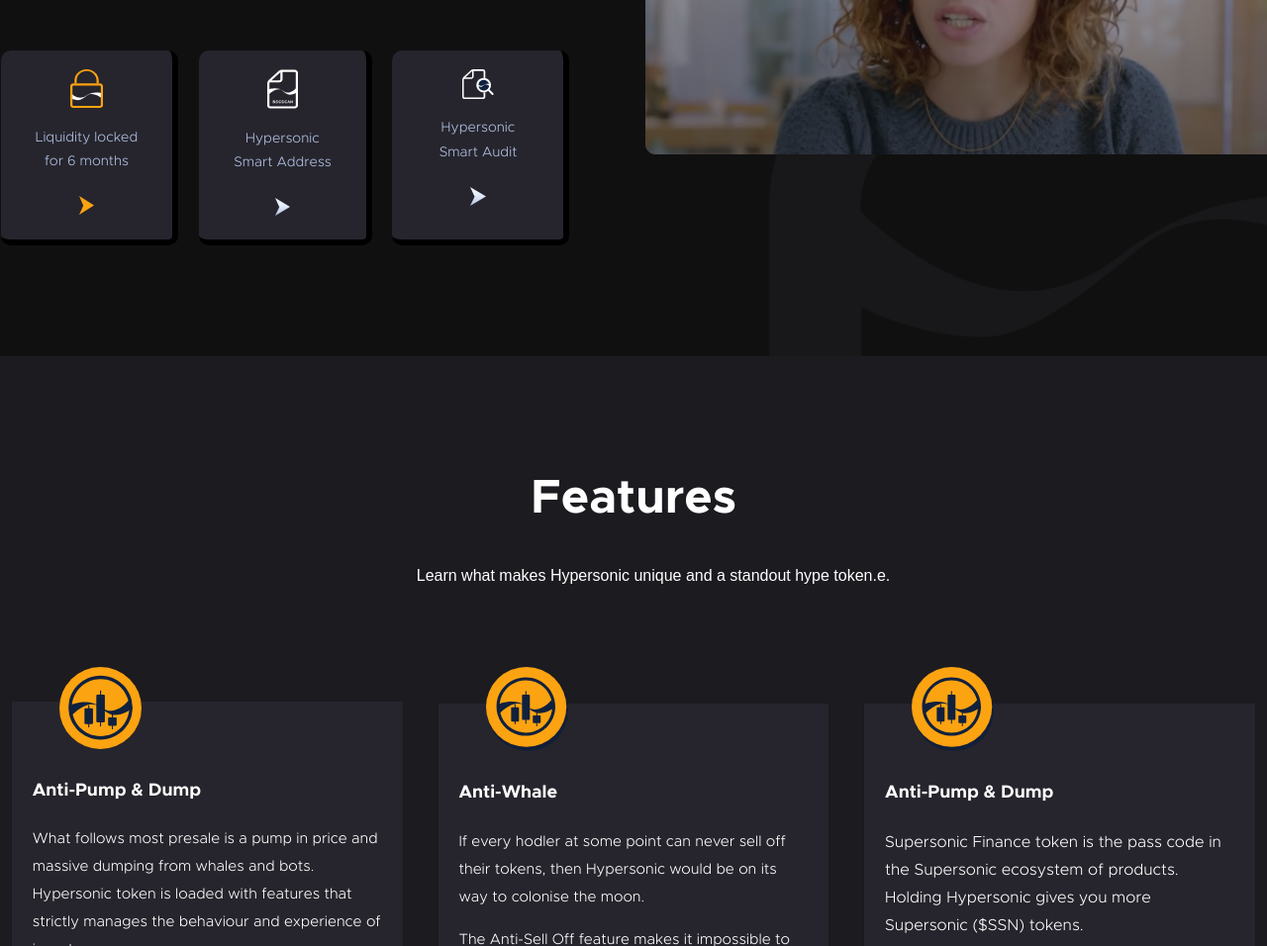
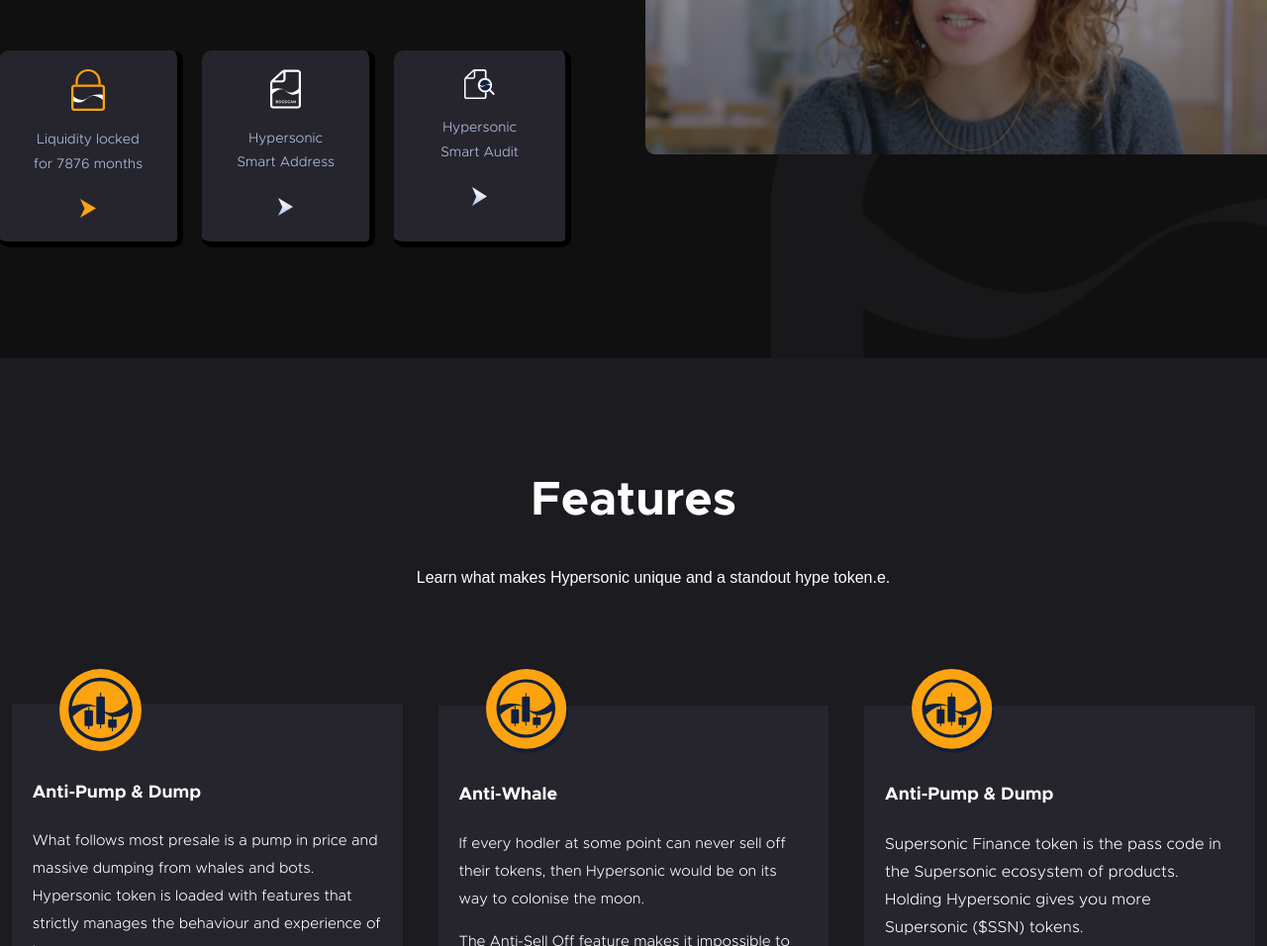
Before and after one commit to OkiriGabriel/Hypersonic-crypto-platform, a plain HTML site: page index.html in a window 1280 px wide. Shown: the part 1299-2255 px from the top of the page at 99% size. Drawn offline with nearby package versions, Linux system fonts and the light colour scheme; files whose address does not match are found by name.

Commit message:
Update index.html

```diff
--- a/index.html
+++ b/index.html
@@ -298,7 +298,7 @@
                           <img src="images/assets/padlock.svg" width="8%" alt="auto-lock"/>
                             <div class="d">
                                    <h2 class="fs-14 nexus-purple font-metropolislight align-text-center">Liquidity locked</h2>
-                          <h2 class="fs-14 nexus-purple font-metropolislight six-mon align-text-center">for 6 months</h2>
+                          <h2 class="fs-14 nexus-purple font-metropolislight six-mon align-text-center">for 7876 months</h2>
 
                             </div>
                          <div class="arr-y">
```
